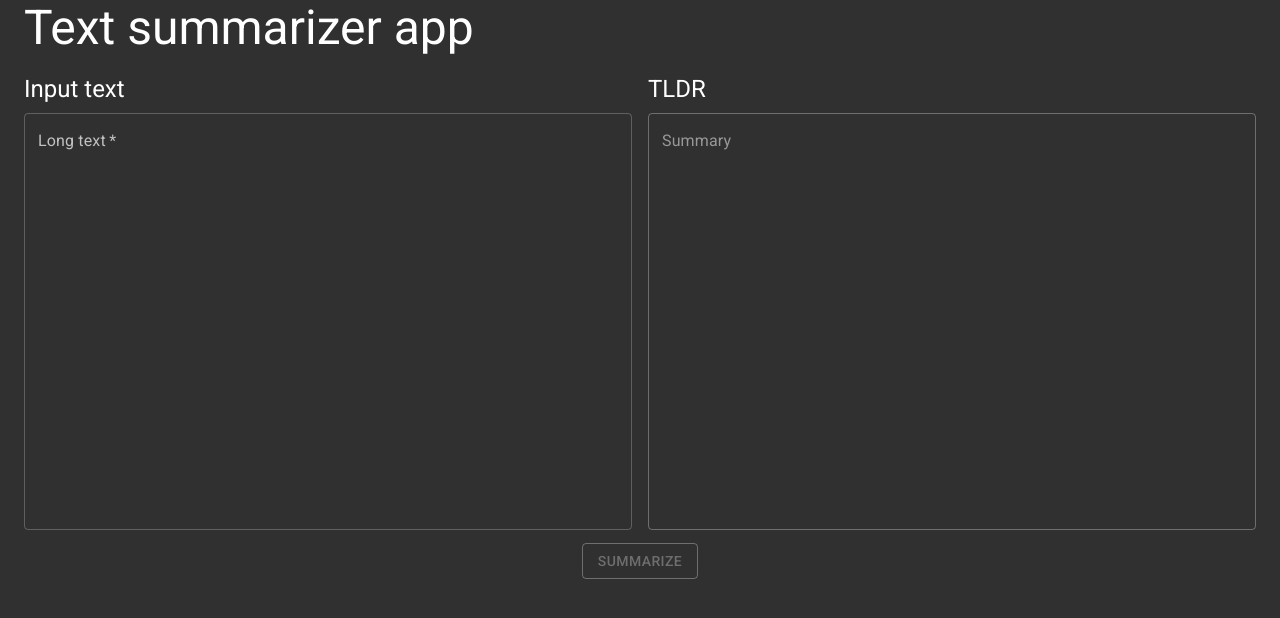
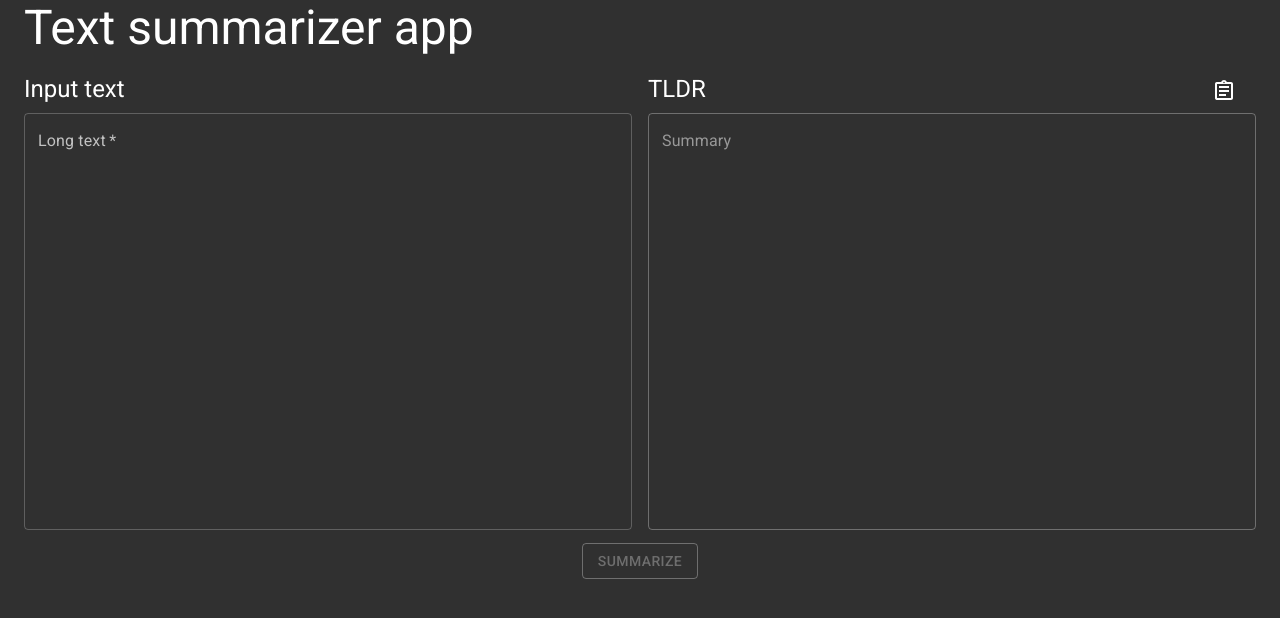
Before and after one commit to renata-kreso/summarizer-frontend, a React (Create React App) app: page / in a window 1280 px wide. Shown: the top 618 px of the page. Built offline with nearby package versions, Linux system fonts and the light colour scheme.

Commit message:
Add: copy to clipboard

```diff
--- a/package.json
+++ b/package.json
@@ -4,6 +4,7 @@
   "private": true,
   "dependencies": {
     "@material-ui/core": "^4.11.3",
+    "@material-ui/icons": "^4.11.2",
     "@material-ui/styles": "^4.11.3",
     "@testing-library/jest-dom": "^5.11.9",
     "@testing-library/react": "^11.2.5",
--- a/src/App.js
+++ b/src/App.js
@@ -1,5 +1,4 @@
 import React from 'react';
-import './App.css';
 import Typography from '@material-ui/core/Typography';
 import Grid from '@material-ui/core/Grid';
 import TextField from '@material-ui/core/TextField';
@@ -7,6 +6,10 @@ import Button from '@material-ui/core/Button';
 import { createMuiTheme, ThemeProvider } from '@material-ui/core/styles';
 import CssBaseline from '@material-ui/core/CssBaseline';
 import Container from '@material-ui/core/Container';
+import Tooltip from '@material-ui/core/Tooltip';
+import AssignmentOutlinedIcon from '@material-ui/icons/AssignmentOutlined';
+
+import './App.css';
 
 const darkTheme = createMuiTheme({
   palette: {
@@ -19,13 +22,17 @@ const textBoxRows = 20;
 function App() {
   const [inputText, setInputText] = React.useState('');
   const handleChange = (event) => {
-    setInputText(event.target.value.trim());
+    setInputText(event.target.value);
   };
   const [outputText, setOutputText] = React.useState('');
 
   const submit = () => {
     // TODO: get summary from backend
     setOutputText('Generated summary');
+  }
+
+  const copyToClipboard = () => {
+    navigator.clipboard.writeText(outputText);
   }
 
   return (
@@ -53,10 +60,19 @@ function App() {
               onChange={handleChange}
             />
           </Grid>
-          <Grid item xs={6}>
-            <Typography variant="h5" gutterBottom>
-              TLDR
+          <Grid container item xs={6} justify="space-between">
+            <Grid item>
+              <Typography variant="h5" gutterBottom>
+                TLDR
             </Typography>
+            </Grid>
+            <Grid item>
+              <Tooltip aria-label="copy" title="Copy to clipboard">
+                <Button onClick={copyToClipboard} >
+                  <AssignmentOutlinedIcon />
+                </Button>
+              </Tooltip>
+            </Grid>
             <TextField
               id="output-text"
               label="Summary"
@@ -70,7 +86,7 @@ function App() {
           </Grid>
         </Grid>
         <Grid container direction="row" justify="center" alignItems="center" className="btn-submit">
-          <Button disabled={!inputText.trim()} variant="outlined" color="secondary" onClick={submit}>Summarize</Button>
+          <Button disabled={!inputText} variant="outlined" color="secondary" onClick={submit}>Summarize</Button>
         </Grid>
       </Container>
     </ThemeProvider>
```
Also changed, not shown: 1 other file (tests, documents, lock files or other folders).
